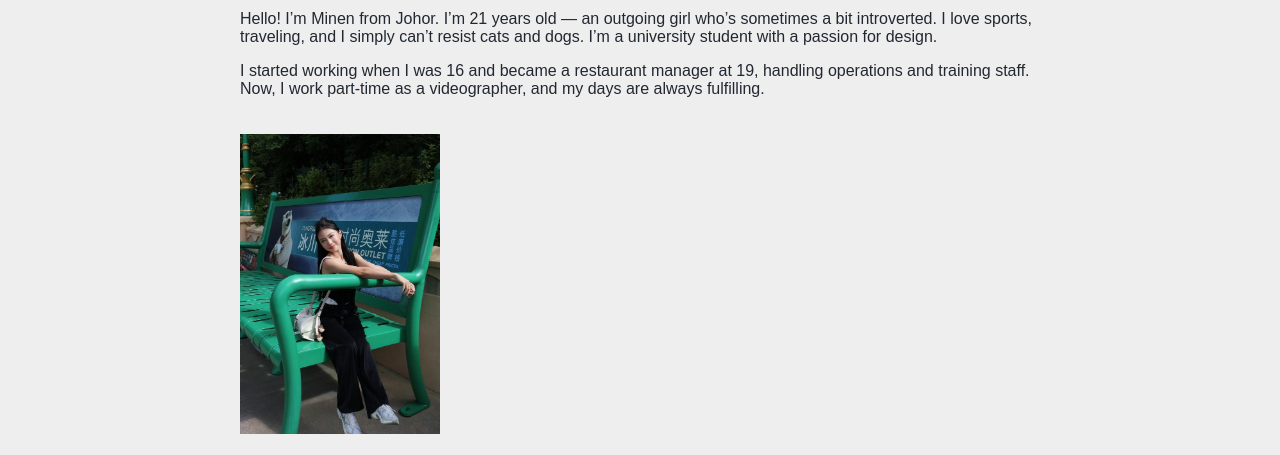
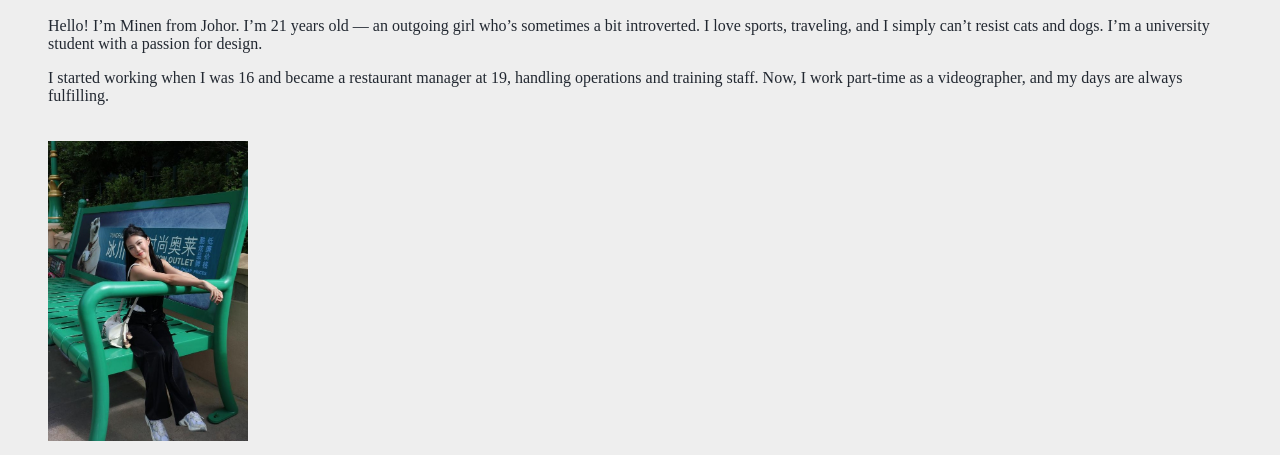
Before and after one commit to minen047/minen047.github.io, a plain HTML site: page week3/exe2.html in a window 1280 px wide. Shown: the part 158-613 px from the top of the page. Drawn offline with Linux system fonts and the light colour scheme.

Commit message:
personal profile, favourite quote, intro, and social media links; styled with Color Hunt palette

```diff
--- a/week3/exe2.html
+++ b/week3/exe2.html
@@ -8,11 +8,8 @@
     <style>
         body {
             background-color: #EEEEEE;
-            font-family: Arial, sans-serif;
             color: #222831;
             padding: 40px;
-            max-width: 800px;
-            margin: auto;
         }
 
         h1 {
@@ -20,10 +17,8 @@
         }
 
         blockquote {
-            font-style: italic;
             color: #393E46;
             border-left: 5px solid #00ADB5;
-            padding-left: 15px;
         }
 
         img.profile {
```
